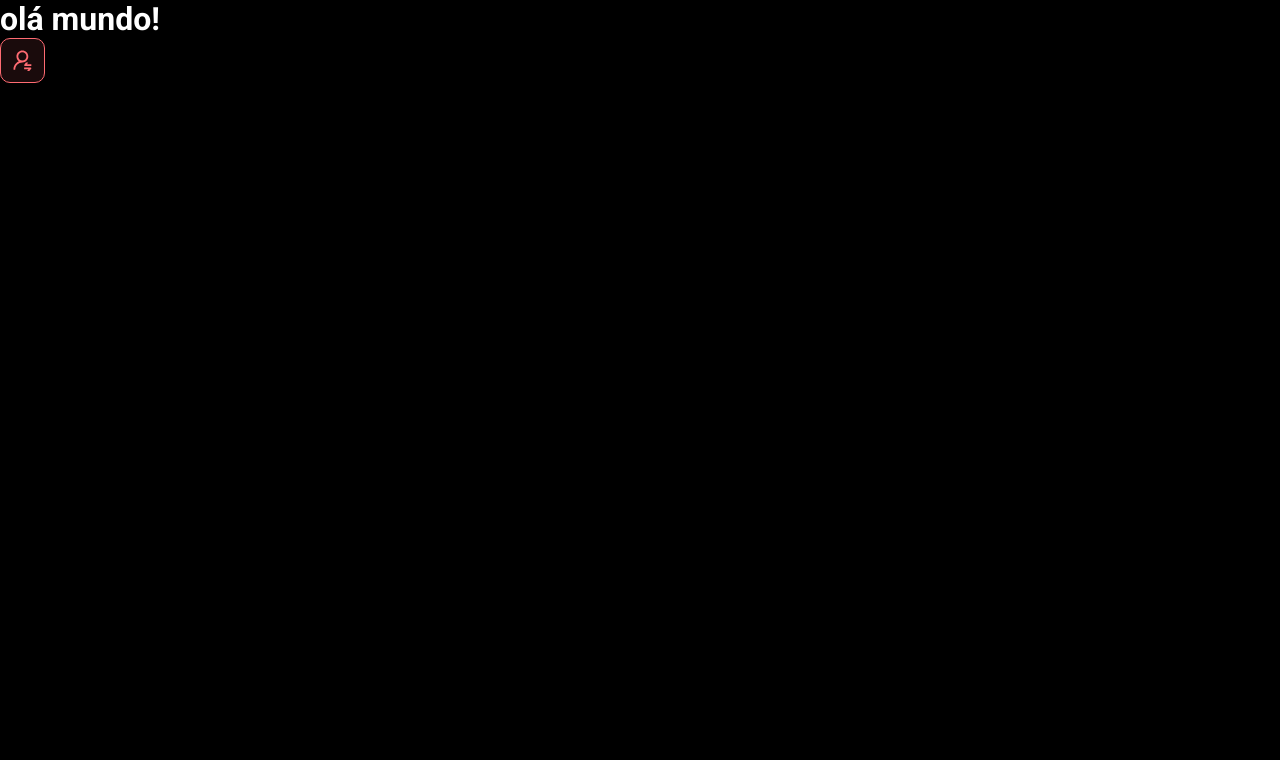
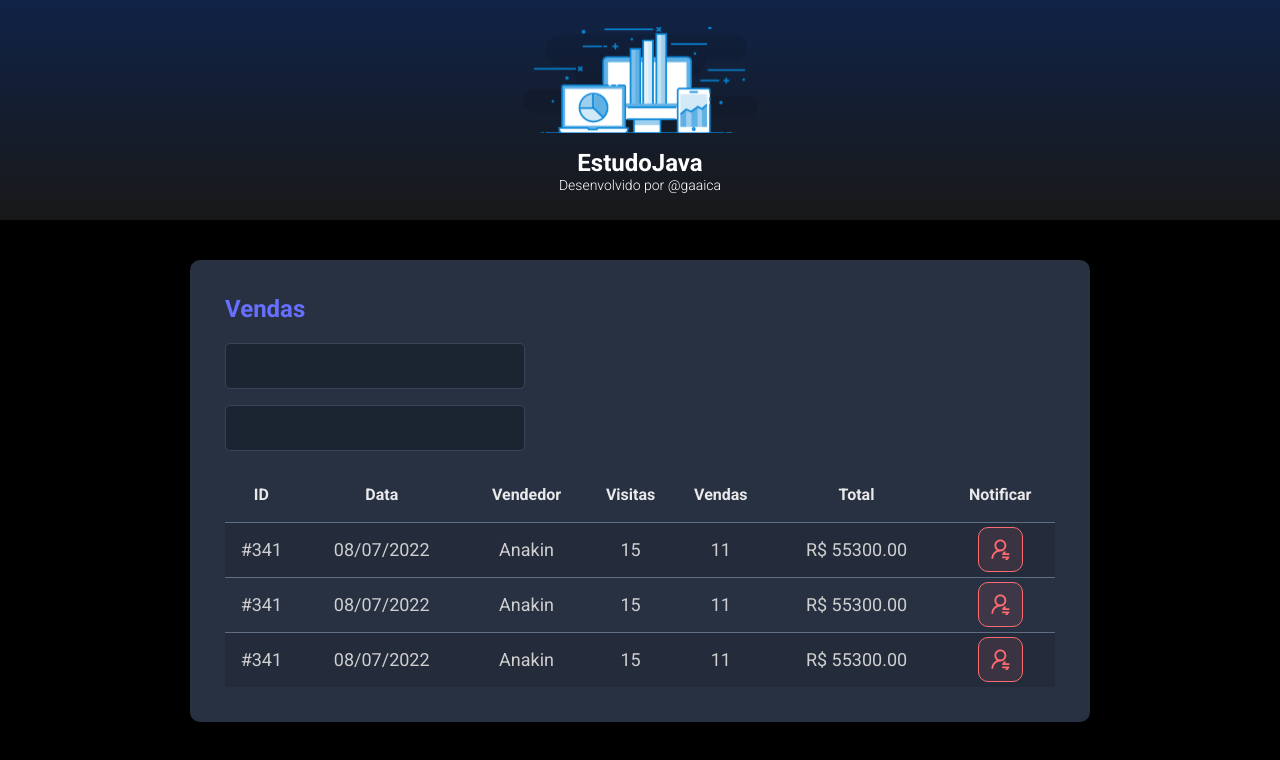
Before and after one commit to gaaica/estudo1-javaspringreact, a React (Vite) app in the folder frontend/: page / in a window 1280 px wide. Shown: the top 760 px of the page. Built offline with nearby package versions, Linux system fonts and the light colour scheme.

Commit message:
concluido frontend layout

```diff
--- a/frontend/index.html
+++ b/frontend/index.html
@@ -2,9 +2,8 @@
 <html lang="en">
   <head>
     <meta charset="UTF-8" />
-    <link rel="icon" type="image/svg+xml" href="/vite.svg" />
     <meta name="viewport" content="width=device-width, initial-scale=1.0" />
-    <title>Vite + React + TS</title>
+    <title>Java</title>
   </head>
   <body>
     <div id="root"></div>
--- a/frontend/src/App.tsx
+++ b/frontend/src/App.tsx
@@ -1,10 +1,18 @@
 import NotificationButton from "./components/NotificationButton";
+import Header from "./components/Header";
+import SalesCard from "./components/SalesCard";
 
 function App() {
-  return(
+  return (
     <>
-      <h1>olá mundo!</h1>
-      <NotificationButton></NotificationButton>
+      <Header></Header>
+      <main>
+        <section id="sales">
+          <div className="main-container">
+            <SalesCard></SalesCard>
+          </div>
+        </section>
+      </main>
     </>
 
   )
--- /dev/null
+++ b/frontend/src/components/Header/index.tsx
@@ -0,0 +1,19 @@
+import logo from "../../assets/img/logo.svg";
+import "./styles.css";
+
+function Header() {
+  return (
+    <header>
+        <div className="header-logo-container">
+            <img src={logo} alt="EstudoJava" />
+            <h1>EstudoJava</h1>
+            <p>
+              Desenvolvido por
+              <a href="localhost"> @gaaica</a>
+            </p>
+        </div>
+    </header>
+  )
+}
+
+export default Header
--- /dev/null
+++ b/frontend/src/components/Header/styles.css
@@ -0,0 +1,27 @@
+header {
+  background: linear-gradient(180deg, #102347 0%, #181818 100%);
+  height: 220px;
+  display: flex;
+  align-items: center;
+  justify-content: center;
+}
+
+.header-logo-container {
+  display: flex;
+  flex-direction: column;
+  align-items: center;
+}
+
+.header-logo-container img {
+  width: 235px;
+}
+
+.header-logo-container h1 {
+  margin-top: 15px;
+  font-size: 24px;
+}
+
+.header-logo-container p {
+  font-size: 14px;
+  font-weight: 300;
+}
--- /dev/null
+++ b/frontend/src/components/SalesCard/index.tsx
@@ -0,0 +1,79 @@
+import NotificationButton from "../NotificationButton";
+import "./styles.css";
+
+function SalesCard() {
+  return (
+    <div className="main-card">
+      <h2 className="main-sales-title">Vendas</h2>
+      <div>
+        <div className="main-form-control-container">
+          <input className="main-form-control" type="text" />
+        </div>
+        <div className="main-form-control-container">
+          <input className="main-form-control" type="text" />
+        </div>
+      </div>
+
+      <div>
+        <table className="main-sales-table">
+          <thead>
+            <tr>
+              <th className="show992">ID</th>
+              <th className="show576">Data</th>
+              <th>Vendedor</th>
+              <th className="show992">Visitas</th>
+              <th className="show992">Vendas</th>
+              <th>Total</th>
+              <th>Notificar</th>
+            </tr>
+          </thead>
+          <tbody>
+            <tr>
+              <td className="show992">#341</td>
+              <td className="show576">08/07/2022</td>
+              <td>Anakin</td>
+              <td className="show992">15</td>
+              <td className="show992">11</td>
+              <td>R$ 55300.00</td>
+              <td>
+                <div className="main-red-btn-container">
+                  <NotificationButton></NotificationButton>
+                </div>
+              </td>
+            </tr>
+            <tr>
+              <td className="show992">#341</td>
+              <td className="show576">08/07/2022</td>
+              <td>Anakin</td>
+              <td className="show992">15</td>
+              <td className="show992">11</td>
+              <td>R$ 55300.00</td>
+              <td>
+                <div className="main-red-btn-container">
+                  <NotificationButton></NotificationButton>
+                </div>
+              </td>
+            </tr>
+            <tr>
+              <td className="show992">#341</td>
+              <td className="show576">08/07/2022</td>
+              <td>Anakin</td>
+              <td className="show992">15</td>
+              <td className="show992">11</td>
+              <td>R$ 55300.00</td>
+              <td>
+                <div className="main-red-btn-container">
+                  <NotificationButton></NotificationButton>
+                </div>
+              </td>
+            </tr>
+          </tbody>
+
+        </table>
+      </div>
+
+    </div>
+  )
+}
+
+export default SalesCard
--- /dev/null
+++ b/frontend/src/components/SalesCard/styles.css
@@ -0,0 +1,98 @@
+
+.main-card {
+  background-color: #283142;
+  border-radius: 10px;
+  padding: 30px 10px;
+}
+
+.main-sales-title {
+  color: #676fff;
+  font-size: 24px;
+  margin-bottom: 20px;
+}
+
+.main-form-control-container {
+  margin-bottom: 16px;
+  max-width: 300px;
+}
+
+.main-form-control {
+  width: 100%;
+  height: 46px;
+  background-color: #1b2531;
+  border: 1px solid #384459;
+  border-radius: 5px;
+  color: #9aaabe;
+  padding: 0 20px;
+  font-size: 18px;
+}
+
+.main-sales-table {
+  width: 100%;
+  border-spacing: 0;
+  border-collapse: collapse;
+}
+
+.main-sales-table thead {
+  height: 55px;
+  font-size: 16px;
+  color: #e9e9e9;
+  font-weight: 700;
+}
+
+.main-sales-table tbody {
+  font-size: 14px;
+  font-weight: 400;
+  color: #cfcfcf;
+  text-align: center;
+}
+
+.main-sales-table tbody tr {
+  height: 74px;
+  border-top: 1px solid #5f6e82;
+}
+
+.main-sales-table tbody tr:hover > td {
+  background-color: #384459;
+}
+
+.main-sales-table tbody tr:nth-child(odd) {
+  background-color: #242c3b;
+}
+
+.main-red-btn-container {
+    display: flex;
+    justify-content: center;
+}
+
+.show576 {
+    display: none;
+}
+
+.show992 {
+    display: none;
+}
+
+@media (min-width: 576px) {
+    .show576 {
+        display: table-cell;
+    }
+
+    .main-card {
+        padding: 35px;
+    }
+
+    .main-sales-table tbody tr {
+        height: 55px;
+    }
+
+    .main-sales-table tbody {
+        font-size: 18px;
+    }
+}
+
+@media (min-width: 992px) {
+    .show992 {
+        display: table-cell;
+    }
+}
--- a/frontend/src/index.css
+++ b/frontend/src/index.css
@@ -20,41 +20,7 @@
   text-decoration: none;
 }
 
-header {
-  background: linear-gradient(180deg, #102347 0%, #181818 100%);
-  height: 220px;
-  display: flex;
-  align-items: center;
-  justify-content: center;
-}
-
-.dsmeta-logo-container {
-  display: flex;
-  flex-direction: column;
-  align-items: center;
-}
-
-.dsmeta-logo-container img {
-  width: 235px;
-}
-
-.dsmeta-logo-container h1 {
-  margin-top: 15px;
-  font-size: 24px;
-}
-
-.dsmeta-logo-container p {
-  font-size: 14px;
-  font-weight: 300;
-}
-
-.dsmeta-card {
-  background-color: #283142;
-  border-radius: 10px;
-  padding: 30px 10px;
-}
-
-.dsmeta-container {
+.main-container {
   width: 100%;
   max-width: 900px;
   margin: 0 auto;
@@ -63,95 +29,3 @@
 #sales {
   padding: 40px 10px;
 }
-
-.dsmeta-sales-title {
-  color: #676fff;
-  font-size: 24px;
-  margin-bottom: 20px;
-}
-
-.dsmeta-form-control-container {
-  margin-bottom: 16px;
-  max-width: 300px;
-}
-
-.dsmeta-form-control {
-  width: 100%;
-  height: 46px;
-  background-color: #1b2531;
-  border: 1px solid #384459;
-  border-radius: 5px;
-  color: #9aaabe;
-  padding: 0 20px;
-  font-size: 18px;
-}
-
-.dsmeta-sales-table {
-  width: 100%;
-  border-spacing: 0;
-  border-collapse: collapse;
-}
-
-.dsmeta-sales-table thead {
-  height: 55px;
-  font-size: 16px;
-  color: #e9e9e9;
-  font-weight: 700;
-}
-
-.dsmeta-sales-table tbody {
-  font-size: 14px;
-  font-weight: 400;
-  color: #cfcfcf;
-  text-align: center;
-}
-
-.dsmeta-sales-table tbody tr {
-  height: 74px;
-  border-top: 1px solid #5f6e82;
-}
-
-.dsmeta-sales-table tbody tr:hover > td {
-  background-color: #384459;
-}
-
-.dsmeta-sales-table tbody tr:nth-child(odd) {
-  background-color: #242c3b;
-}
-
-.dsmeta-red-btn-container {
-    display: flex;
-    justify-content: center;
-}
-
-.show576 {
-    display: none;
-}
-
-.show992 {
-    display: none;
-}
-
-@media (min-width: 576px) {
-    .show576 {
-        display: table-cell;
-    }
-
-    .dsmeta-card {
-        padding: 35px;
-    }
-
-    .dsmeta-sales-table tbody tr {
-        height: 55px;
-    }
-
-    .dsmeta-sales-table tbody {
-        font-size: 18px;
-    }
-}
-
-@media (min-width: 992px) {
-    .show992 {
-        display: table-cell;
-    }
-}
```
